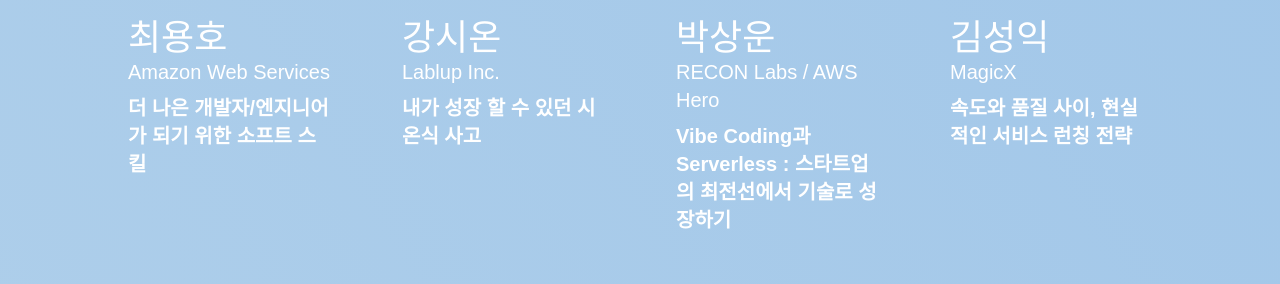
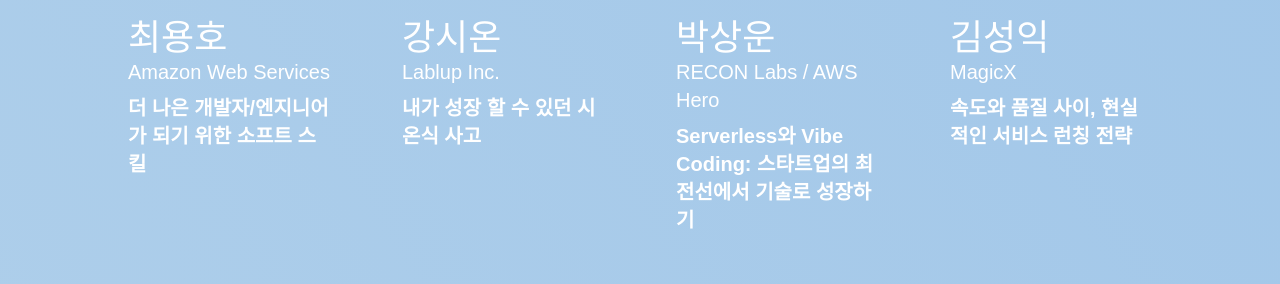
Before and after one commit to AUSG/ausgcon2025, a Next.js app: page / in a window 1280 px wide. Shown: the part 3660-3944 px from the top of the page. Built offline with nearby package versions, Linux system fonts and the light colour scheme; a web font is replaced by a local one.

Commit message:
fix : 상운님 제목수정

```diff
--- a/src/constants/sessionData.ts
+++ b/src/constants/sessionData.ts
@@ -152,8 +152,8 @@
       {
         time: "15:10 - 15:40",
         sequence: "2ND SESSION",
-        name: "Vibe Coding과 Serverless : 스타트업의 최전선에서 기술로 성장하기",
-        description: `AI스타트업 Vibe Coding과 Serverless 같은 최신 기술 스택을 적극적으로 활용하는 이유와 어떻게 성장에 도움이 되는지 이야기합니다.`,
+        name: "Serverless와 Vibe Coding: 스타트업의 최전선에서 기술로 성장하기",
+        description: `AI스타트업 Serverless와 Vibe Coding 같은 최신 기술 스택을 적극적으로 활용하는 이유와 어떻게 성장에 도움이 되는지 이야기합니다.`,
         category: [
           { name: "백엔드", color: "#F38989" },
           { name: "커리어", color: "#94F389" },
```
